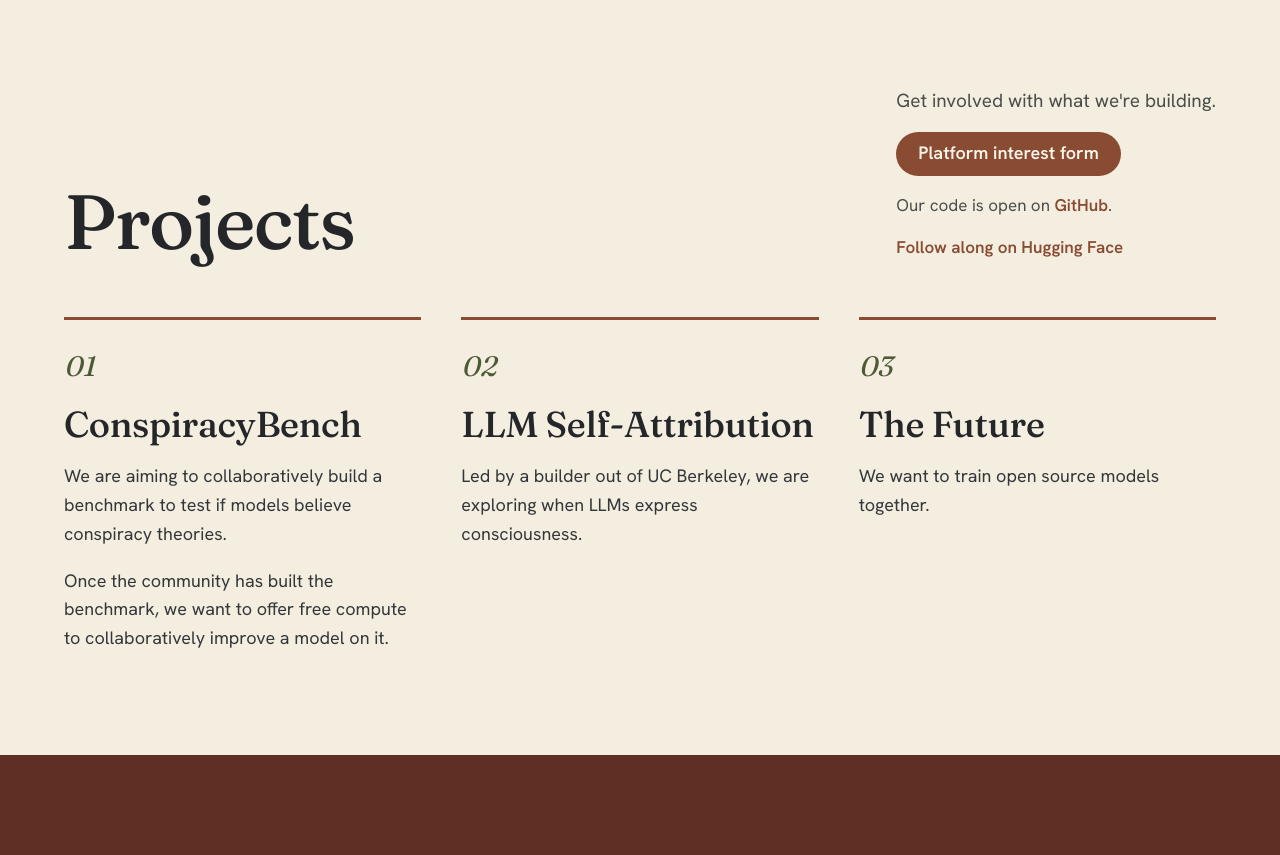
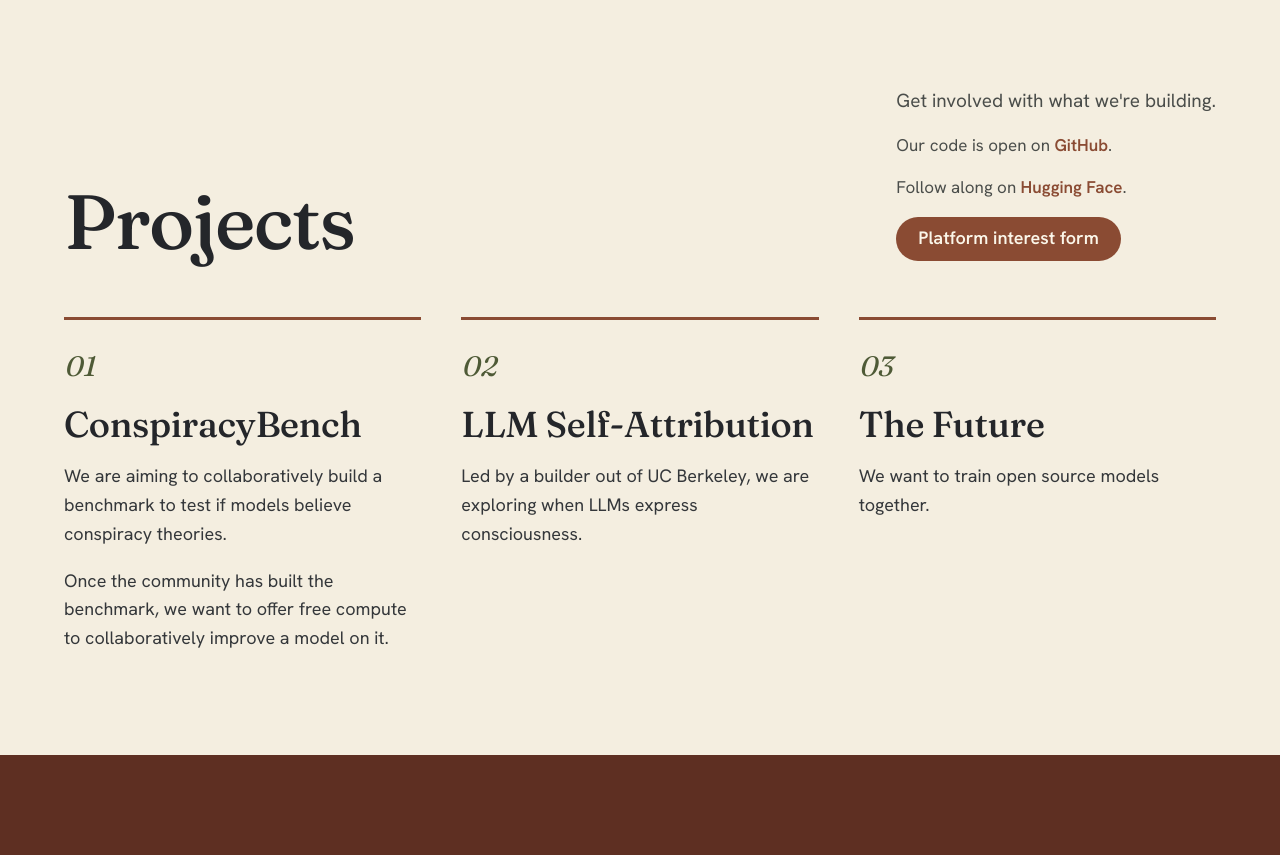
Before and after one commit to likelytobelaura/station-house-site, a plain HTML site: page index.html in a window 1280 px wide. Shown: the part 920-1775 px from the top of the page. Drawn offline with Linux system fonts and the light colour scheme.

Commit message:
Projects aside: interest form button last, matching GitHub/HF lines
Co-Authored-By: Claude Opus 5.5 <noreply@anthropic.com>

```diff
--- a/index.html
+++ b/index.html
@@ -51,9 +51,9 @@
       <h2>Projects</h2>
       <div class="head-aside">
         <p>Get involved with what we're building.</p>
+        <p class="github-line">Our code is open on <a class="link" href="https://github.com/Station-House/">GitHub</a>.</p>
+        <p class="github-line">Follow along on <a class="link" href="https://huggingface.co/Station-house">Hugging Face</a>.</p>
         <a class="btn pill pill-accent" href="https://forms.gle/CCu1CT9YJAMHdPyZ8">Platform interest form</a>
-        <p class="github-line">Our code is open on <a class="link" href="https://github.com/Station-House/">GitHub</a>.</p>
-        <p class="github-line"><a class="link" href="https://huggingface.co/Station-house">Follow along on Hugging Face</a></p>
       </div>
     </div>
 
```
